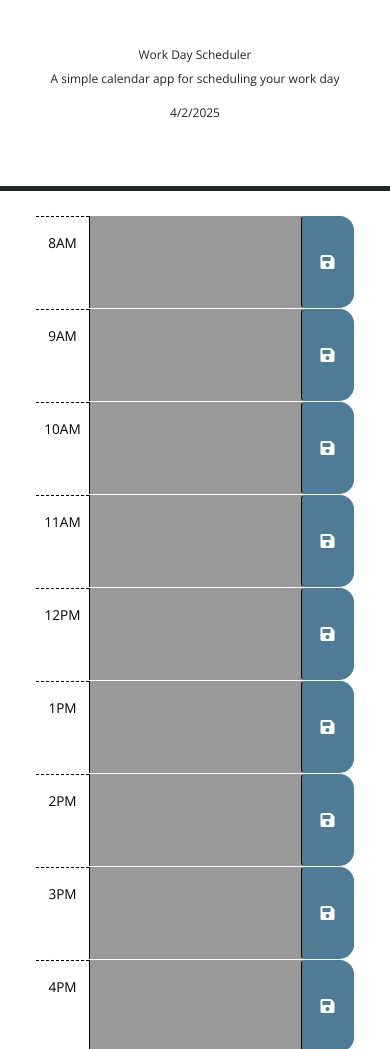
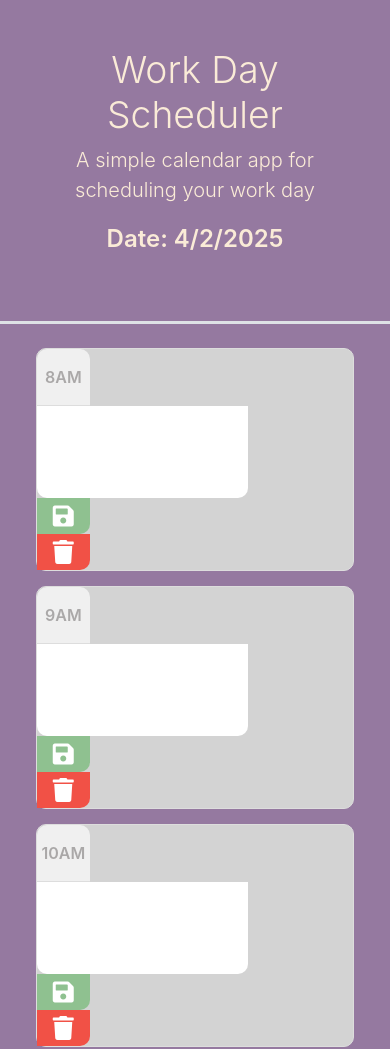
Before and after one commit to kzefram/Daily-Schedule, a plain HTML site: page index.html in a window 390 px wide. Shown: the top 1049 px of the page. Drawn offline with nearby package versions, Linux system fonts and the light colour scheme.

Commit message:
Updating and creating a delete button

```diff
--- a/Assets/CSS/style.css
+++ b/Assets/CSS/style.css
@@ -1,89 +1,125 @@
         body {
-    font-family: 'Open Sans', sans-serif;
-    font-size: 16px;
+            font-family: 'Inter', sans-serif;
+            margin: 0;
+            padding: 0;
+            background-color: rgb(149, 121, 160);
+            color: #4d4c4c;
         }
-
-  textarea {
-    background: transparent;
+        .container {
+            max-width: 960px;
+            margin: 0 auto;
+            padding: 20px;
+        }
+        header {
+            text-align: center;
+            margin-bottom: 25px;
+            color: antiquewhite;
+        }
+        header h1{
+            font-size: 2.5rem;
+        }
+        #currentDay {
+            font-size: 1.5rem;
+            font-weight: 600;
+        }
+        .time-block {
+            display: flex;
+            margin-bottom: 15px;
+            border: 1px solid #ddd;
+            border-radius: 10px;
+            padding: 0;
+        }
+        .hour {
+            flex: 1;
+            display: flex;
+            align-items: center;
+            justify-content: center;
+            background-color: #f0f0f0;
+            color: rgb(170, 168, 168);
+            border-right: 1px solid #ddd;
+            padding: 10px;
+            font-weight: 600;
+            border-top-left-radius: 10px;
+            border-bottom-left-radius: 10px;
+        }
+        .description {
+            flex: 6;
+            padding: 10px;
             border: none;
+            border-radius: 0;
             resize: none;
-    color: antiquewhite;
-    border-left: 1px solid black;
-    padding: 10px;
+            font-size: 1rem;
         }
-
-  .description {
-    white-space: pre-wrap;
+        .saveBtn, .deleteBtn {
+            flex: 1;
+            display: flex;
+            align-items: center;
+            justify-content: center;
+            background-color: #4caf4f80;
+            color: white;
+            border: none;
+            border-radius: 10px;
+            cursor: pointer;
+            transition: background-color 0.3s ease;
+            margin-left: 5px; /* Add some margin between the buttons */
         }
-
-  .time-block {
-    border-radius: 15px;
+        .saveBtn i, .deleteBtn i {
+            font-size: 1.5rem;
         }
-
-  .row {
-    border-top: 1px solid white;
+        .saveBtn:hover {
+            background-color: #45a049;
         }
-
-  .hour {
-    background-color: #ffffff;
-    color: #000000;
-    border-top: 1px dashed #000000;
+        .deleteBtn {
+            background-color: #f15146; /* Red for delete */
+        }
+        .deleteBtn:hover {
+            background-color: #d32f2f; /* Darker red on hover */
         }
 
         .past {
-    background-color:  #999999;
-    color: white;
+            background-color: #d3d3d3;
+            color: #888;
         }
-
         .present {
-    background-color: #AF2413;
-    color: white;
+            background-color: #ffeb3b;
+            color: #333;
         }
-
         .future {
-    background-color: #2B6963;
-    color: white;
-  }
-
-  .saveBtn {
-    border-left: 1px solid black;
-    border-top-right-radius: 15px;
-    border-bottom-right-radius: 15px;
-    background-color: #4E7B96;
-    color: white;
-  }
-
-  .saveBtn i:hover {
-    font-size: 20px;
-    transition: all 0.3s ease-in-out;
+            background-color: #e0f7fa;
+            color: #333;
         }
 
         footer {
-    color: grey;
-    font-size: 12px;
+            text-align: center;
             margin-top: 50px;
-    text-align: center;
+            font-size: 0.9rem;
+            color: antiquewhite;
         }
 
-  @media screen and (max-width: 576px) {
-    .lead {
-      font-size: 85%;
+        @media (max-width: 768px) {
+            .container {
+                padding: 10px;
             }
-    .display-3 {
-      font-size: 85%;
+            .time-block {
+                flex-direction: column;
+            }
+            .hour {
+                border-bottom: 1px solid #ddd;
+                border-right: none;
+                border-top-left-radius: 10px;
+                border-top-right-radius: 10px;
+                border-bottom-left-radius: 0;
+            }
+            .description {
+                border-top-left-radius: 0;
+                border-top-right-radius: 0;
+                border-bottom-left-radius: 10px;
+                border-bottom-right-radius: 10px;
+            }
+            .saveBtn, .deleteBtn {
+                border-top-left-radius: 0;
+                border-bottom-left-radius: 0;
+                border-top-right-radius: 0;
+                margin-left: 0; /* Remove left margin on small screens */
             }
         }
-
-  @media screen and (max-width: 480px) {
-    .lead {
-      font-size: 75%;
-    }
-    .display-3 {
-      font-size: 75%;
-    }
-    .hour {
-      font-size: 85%;
-      padding: 0;
-      margin: 0;
-  }
-}
--- a/Assets/JS/script.js
+++ b/Assets/JS/script.js
@@ -1,75 +1,61 @@
-// Wrap all code that interacts with the DOM in a call to jQuery to ensure that
-// the code isn't run until the browser has finished rendering all the elements
-// in the html.
-const agenda = document.getElementById("agenda");
-const agendaCont = document.querySelector("agenda-cont");
-const events = document.querySelector("time-block");
-const saveBtn = document.querySelector("saveBtn");
+// Get current date and display it
+const currentDate = new Date().toLocaleDateString();
+document.getElementById("currentDay").textContent = `Date: ${currentDate}`;
 
+// Get current hour using Day.js
+const currentHour = dayjs().hour();
 
+// Function to set the time block colors
+function setTimeBlockColors() {
+  const timeBlocks = document.querySelectorAll(".time-block");
 
-$(function () {
+  timeBlocks.forEach((block) => {
+    const blockHour = parseInt(block.id.split("-")[1]);
+    const descriptionInput = block.querySelector(".description");
 
+    block.classList.remove("past", "present", "future");
 
-    // TODO: Add a listener for click events on the save button. This code should
-    // use the id in the containing time-block as a key to save the user input in
-    // local storage. HINT: What does `this` reference in the click listener
-    // function? How can DOM traversal be used to get the "hour-x" id of the
-    // time-block containing the button that was clicked? How might the id be
-    // useful when saving the description in local storage?
-  $(".saveBtn").on("click", function() {
-    var description = $(this).siblings(".description").val();
-    var time = $(this).parent().attr("id");
-    localStorage.setItem(time, description);
-  })
+    if (blockHour < currentHour) {
+      block.classList.add("past");
+    } else if (blockHour === currentHour) {
+      block.classList.add("present");
+    } else {
+      block.classList.add("future");
+    }
+  });
+}
+setTimeBlockColors();
 
-  for (var i = 8; i<19; i++) {
-    $("#hour-" + i + " .description").val(localStorage.getItem("hour-" + i))
-  }
+// Event listener for save buttons
+const saveButtons = document.querySelectorAll(".saveBtn");
+saveButtons.forEach((button) => {
+  button.addEventListener("click", function () {
+    const timeBlockId = this.parentElement.id;
+    const description = this.parentElement.querySelector(".description").value;
+    localStorage.setItem(timeBlockId, description);
+  });
+});
 
-  var currenthour = dayjs().hour()
-  console.log(currenthour)
-  $(".time-block").each(function() {
-    var time = parseInt($(this).attr("id").split("-")[1])
-    if (time<currenthour){
-      $(this).addClass("past")
-    } else if (time === currenthour){
-      $(this).removeClass("past")
-      $(this).addClass("present")
-    } else {
-      $(this).removeClass("past")
-      $(this).removeClass("present")
-      $(this).addClass("future")
+// Event listener for delete buttons
+const deleteButtons = document.querySelectorAll(".deleteBtn");
+deleteButtons.forEach((button) => {
+  button.addEventListener("click", function () {
+    const timeBlockId = this.parentElement.id;
+    localStorage.removeItem(timeBlockId);
+    const descriptionInput = this.parentElement.querySelector(".description");
+    descriptionInput.value = ""; // Clear the textarea
+  });
+});
+
+// Load saved data from localStorage
+function loadSavedData() {
+  const timeBlocks = document.querySelectorAll(".time-block");
+  timeBlocks.forEach((block) => {
+    const savedDescription = localStorage.getItem(block.id);
+    const descriptionInput = block.querySelector(".description");
+    if (savedDescription) {
+      descriptionInput.value = savedDescription;
     }
-
-  })
-
-      //var saveBtn = document.getElementById("saveBtn");
-      // saveBtn.addEventListener("click", e => {
-      //   description.onsubmit = e => {
-      //     e.preventDefault(description);
-      //   }
-      //   var description = document.getElementById("description");
-      //   var events = description.value;
-      //   localStorage.setItem("events", events);
-      // });
-    //
-    // TODO: Add code to apply the past, present, or future class to each time
-    // block by comparing the id to the current hour. HINTS: How can the id
-    // attribute of each time-block be used to conditionally add or remove the
-    // past, present, and future classes? How can Day.js be used to get the
-    // current hour in 24-hour time?
-    //
-    // TODO: Add code to get any user input that was saved in localStorage and set
-    // the values of the corresponding textarea elements. HINT: How can the id
-    // attribute of each time-block be used to do this?
-      // var events = localStorage.getItem("events")
-      // document.getElementById("description").value = events;
-    //
-    // TODO: Add code to display the current date in the header of the page.
-   var date = new Date();
-    var currentDate = date.toLocaleDateString();
-      console.log(currentDate);
-      document.getElementById("currentDay").innerHTML = currentDate;
-
-    });
+  });
+}
+loadSavedData();
--- a/index.html
+++ b/index.html
@@ -29,7 +29,7 @@
 
   <body>
 
-    <header class="p-5 mb-4 border-5 border-bottom border-dark text-center">
+    <header class="p-5 mb-4 border-3 border-bottom border-medium text-center">
       <h1 class="display-3">Work Day Scheduler</h1>
       <p  id="lead" class="lead">A simple calendar app for scheduling your work day</p>
       <p id="currentDay" class="lead"></p>
@@ -55,6 +55,9 @@
           <button class="btn saveBtn col-2 col-md-1" aria-label="save">
             <i class="fas fa-save" aria-hidden="true"></i>
           </button>
+          <button class="btn deleteBtn col-2 col-md-1" aria-label="delete">
+            <i class="fas fa-trash" aria-hidden="true"></i>
+          </button>
         </div>
 
         <!-- Example of a a present time block. The "present" class adds a red background color. -->
@@ -63,6 +66,9 @@
           <textarea class="col-8 col-md-10 description" rows="3"> </textarea>
           <button class="btn saveBtn col-2 col-md-1" aria-label="save">
             <i class="fas fa-save" aria-hidden="true"></i>
+          </button>
+          <button class="btn deleteBtn col-2 col-md-1" aria-label="delete">
+            <i class="fas fa-trash" aria-hidden="true"></i>
           </button>
         </div>
 
@@ -73,6 +79,9 @@
           <button class="btn saveBtn col-2 col-md-1" aria-label="save">
             <i class="fas fa-save" aria-hidden="true"></i>
           </button>
+          <button class="btn deleteBtn col-2 col-md-1" aria-label="delete">
+            <i class="fas fa-trash" aria-hidden="true"></i>
+          </button>
         </div>
 
         <div id="hour-11" class="row time-block">
@@ -80,6 +89,9 @@
           <textarea class="col-8 col-md-10 description" rows="3"> </textarea>
           <button class="btn saveBtn col-2 col-md-1" aria-label="save">
             <i class="fas fa-save" aria-hidden="true"></i>
+          </button>
+          <button class="btn deleteBtn col-2 col-md-1" aria-label="delete">
+            <i class="fas fa-trash" aria-hidden="true"></i>
           </button>
         </div>
 
@@ -89,6 +101,9 @@
           <button class="btn saveBtn col-2 col-md-1" aria-label="save">
             <i class="fas fa-save" aria-hidden="true"></i>
           </button>
+          <button class="btn deleteBtn col-2 col-md-1" aria-label="delete">
+            <i class="fas fa-trash" aria-hidden="true"></i>
+          </button>
         </div>
 
         <div id="hour-13" class="row time-block">
@@ -96,6 +111,9 @@
           <textarea class="col-8 col-md-10 description" rows="3"> </textarea>
           <button class="btn saveBtn col-2 col-md-1" aria-label="save">
             <i class="fas fa-save" aria-hidden="true"></i>
+          </button>
+          <button class="btn deleteBtn col-2 col-md-1" aria-label="delete">
+            <i class="fas fa-trash" aria-hidden="true"></i>
           </button>
         </div>
 
@@ -105,6 +123,9 @@
           <button class="btn saveBtn col-2 col-md-1" aria-label="save">
             <i class="fas fa-save" aria-hidden="true"></i>
           </button>
+          <button class="btn deleteBtn col-2 col-md-1" aria-label="delete">
+            <i class="fas fa-trash" aria-hidden="true"></i>
+          </button>
         </div>
 
         <div id="hour-15" class="row time-block">
@@ -112,6 +133,9 @@
           <textarea class="col-8 col-md-10 description" rows="3"> </textarea>
           <button class="btn saveBtn col-2 col-md-1" aria-label="save">
             <i class="fas fa-save" aria-hidden="true"></i>
+          </button>
+          <button class="btn deleteBtn col-2 col-md-1" aria-label="delete">
+            <i class="fas fa-trash" aria-hidden="true"></i>
           </button>
         </div>
 
@@ -121,6 +145,9 @@
           <button class="btn saveBtn col-2 col-md-1" aria-label="save">
             <i class="fas fa-save" aria-hidden="true"></i>
           </button>
+          <button class="btn deleteBtn col-2 col-md-1" aria-label="delete">
+            <i class="fas fa-trash" aria-hidden="true"></i>
+          </button>
         </div>
 
         <div id="hour-17" class="row time-block">
@@ -128,6 +155,9 @@
           <textarea class="col-8 col-md-10 description" rows="3"> </textarea>
           <button class="btn saveBtn col-2 col-md-1" aria-label="save">
             <i class="fas fa-save" aria-hidden="true"></i>
+          </button>
+          <button class="btn deleteBtn col-2 col-md-1" aria-label="delete">
+            <i class="fas fa-trash" aria-hidden="true"></i>
           </button>
         </div>
 
@@ -137,6 +167,9 @@
           <textarea class="col-8 col-md-10 description" rows="3"> </textarea>
           <button class="btn saveBtn col-2 col-md-1" aria-label="save">
             <i class="fas fa-save" aria-hidden="true"></i>
+          </button>
+          <button class="btn deleteBtn col-2 col-md-1" aria-label="delete">
+            <i class="fas fa-trash" aria-hidden="true"></i>
           </button>
         </div>
       </div>
```
Also changed, not shown: 1 other file. Lines whose indentation alone changed are shown as unchanged.
